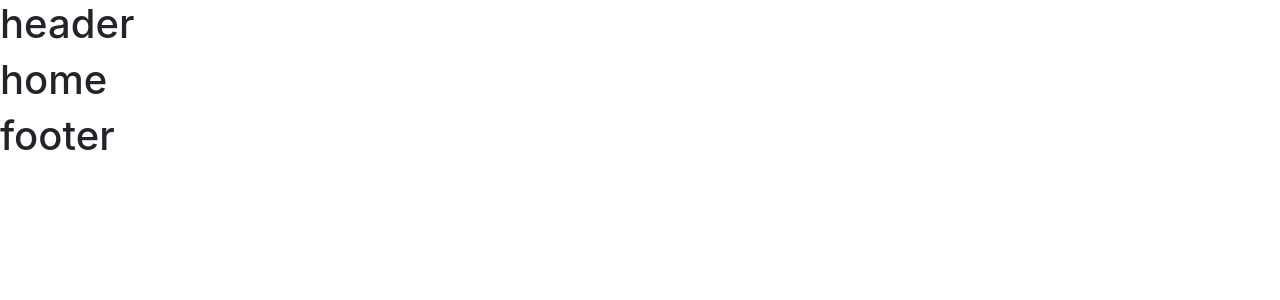
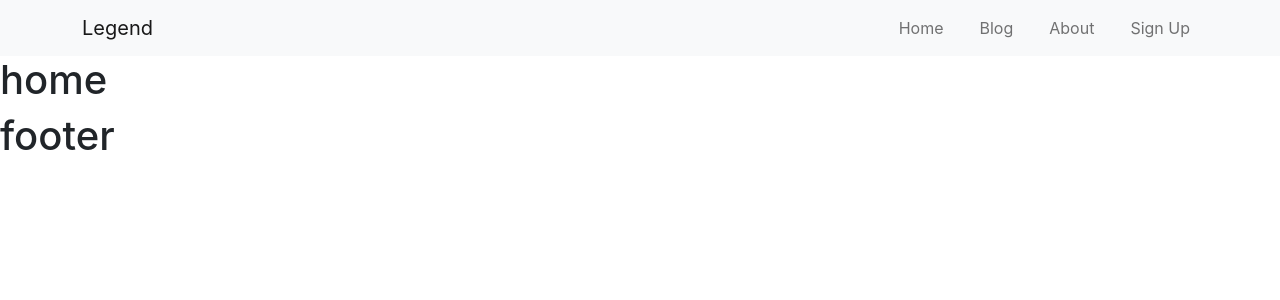
Before and after one commit to asadsuzan/photographer-portfolio, a React (Create React App) app: page / in a window 1280 px wide. Shown: the top 300 px of the page. Built offline with nearby package versions, Linux system fonts and the light colour scheme.

Commit message:
set nav bar at header page

```diff
--- a/src/Pages/Sheared/Header/Header.js
+++ b/src/Pages/Sheared/Header/Header.js
@@ -1,10 +1,35 @@
 import React from "react";
+import { Container, Nav, Navbar } from "react-bootstrap";
+import { Link } from "react-router-dom";
 
 const Header = () => {
   return (
-    <div>
-      <h1>header</h1>
-    </div>
+    <Navbar bg="light" expand="lg">
+      <Container>
+        <Navbar.Brand>Legend</Navbar.Brand>
+        <Navbar.Toggle aria-controls="basic-navbar-nav" />
+        <Navbar.Collapse id="basic-navbar-nav">
+          <Nav
+            className="ms-auto fs-6 align-items-center"
+            style={{ gap: "20px" }}
+          >
+            <Nav.Link as={Link} to="/">
+              Home
+            </Nav.Link>
+
+            <Nav.Link as={Link} to="/blog">
+              Blog
+            </Nav.Link>
+            <Nav.Link as={Link} to="/about">
+              About
+            </Nav.Link>
+            <Nav.Link as={Link} to="/signup">
+              Sign Up
+            </Nav.Link>
+          </Nav>
+        </Navbar.Collapse>
+      </Container>
+    </Navbar>
   );
 };
 
```
